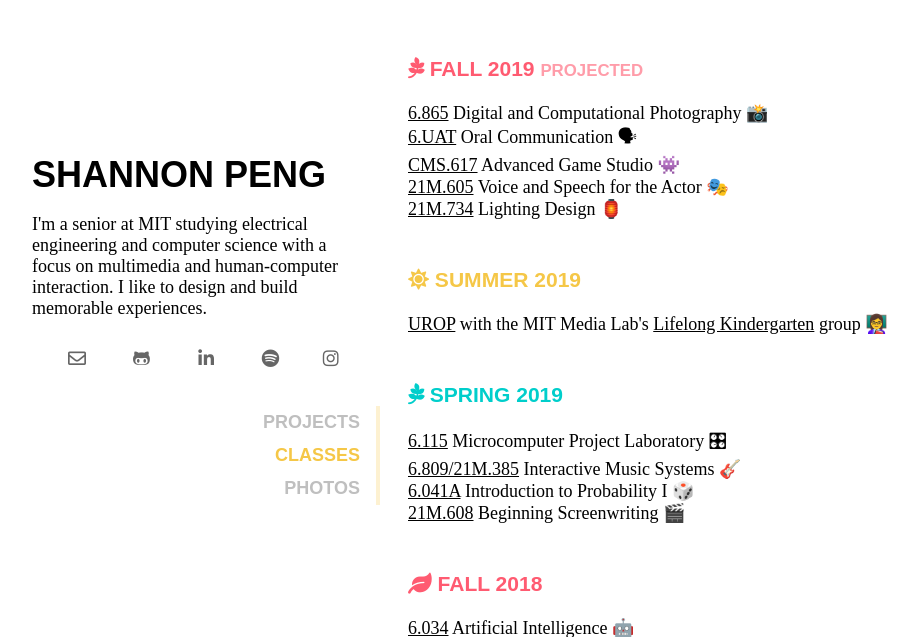
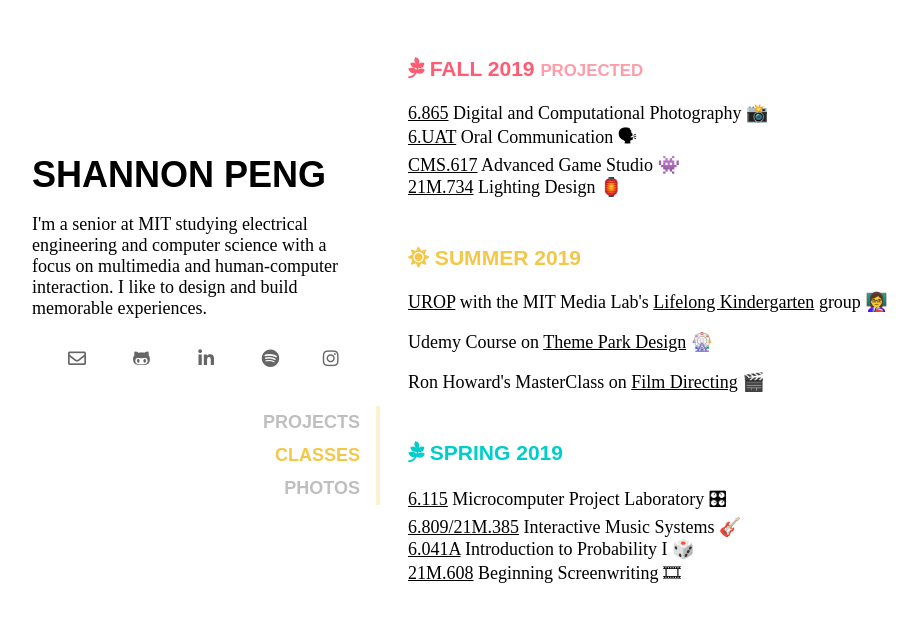
Before and after one commit to shannonpeng/shannonpeng.com, a Flask app: page /classes in a window 1280 px wide. Shown: the top 637 px of the page, without its empty margins (4-922 px from the left). Run offline with Flask 2, Linux system fonts and the light colour scheme; data that the repository does not hold is empty; some libraries are stand-ins or nearby versions; some web fonts are replaced.

Commit message:
Add online courses to summer 2019

```diff
--- a/app/templates/classes.html
+++ b/app/templates/classes.html
@@ -14,7 +14,6 @@
 				<li><a href="http://student.mit.edu/catalog/search.cgi?search=6.865" class="class-number" target="_blank">6.865</a> Digital and Computational Photography 📸</li>
 				<li><a href="http://student.mit.edu/catalog/search.cgi?search=6.UAT" class="class-number" target="_blank">6.UAT</a> Oral Communication 🗣</li>
 				<li><a href="http://student.mit.edu/catalog/search.cgi?search=CMS.617" class="class-number" target="_blank">CMS.617</a> Advanced Game Studio 👾</li>
-				<li><a href="http://student.mit.edu/catalog/search.cgi?search=21M.605" class="class-number" target="_blank">21M.605</a> Voice and Speech for the Actor 🎭</li>
 				<li><a href="http://student.mit.edu/catalog/search.cgi?search=21M.734" class="class-number" target="_blank">21M.734</a> Lighting Design 🏮</li>
 			</ul>
 		</div>
@@ -22,6 +21,8 @@
 		<div class="semester summer">
 			<h3 class="label"><i class="fas fa-sun"></i> Summer 2019</h3>
 			<p><a href="http://uaap.mit.edu/research-exploration/urop" target="_blank">UROP</a> with the MIT Media Lab's <a href="//www.media.mit.edu/groups/lifelong-kindergarten/overview/" target="_blank">Lifelong Kindergarten</a> group 👩‍🏫</p>
+			<p>Udemy Course on <a href="http://www.udemy.com/theme-park-design/">Theme Park Design</a> 🎡</p>
+			<p>Ron Howard's MasterClass on <a href="http://www.masterclass.com/classes/ron-howard-teaches-directing">Film Directing</a> 🎬</p>
 		</div>
 
 		<div class="semester spring">
@@ -30,7 +31,7 @@
 				<li><a href="http://student.mit.edu/catalog/search.cgi?search=6.115" class="class-number" target="_blank">6.115</a> Microcomputer Project Laboratory 🎛</li>
 				<li><a href="http://student.mit.edu/catalog/search.cgi?search=6.809" class="class-number" target="_blank">6.809/21M.385</a> Interactive Music Systems 🎸</li>
 				<li><a href="http://student.mit.edu/catalog/search.cgi?search=6.041A" class="class-number" target="_blank">6.041A</a> Introduction to Probability I 🎲</li>
-				<li><a href="http://student.mit.edu/catalog/search.cgi?search=21M.608" class="class-number" target="_blank">21M.608</a> Beginning Screenwriting 🎬</li>
+				<li><a href="http://student.mit.edu/catalog/search.cgi?search=21M.608" class="class-number" target="_blank">21M.608</a> Beginning Screenwriting 🎞</li>
 			</ul>
 		</div>
 
```
